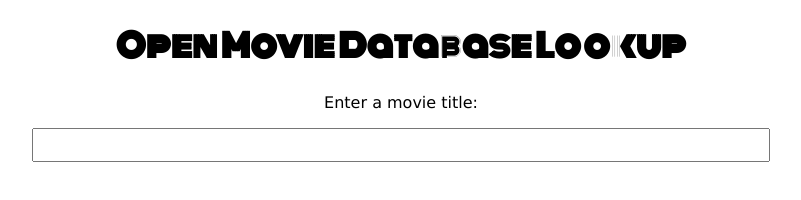
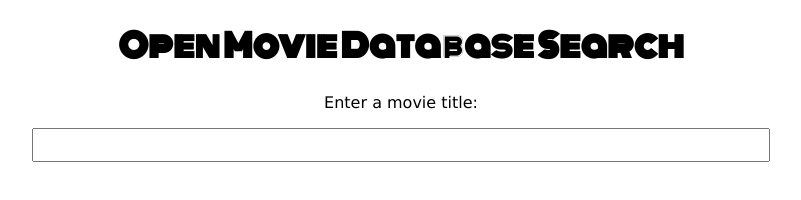
Before and after one commit to PaulSMilne/open_movies_database_lookup, a website: page index.html in a window 1280 px wide. Shown: the whole page, without its empty margins (239-1040 px from the left). Drawn offline with Linux system fonts and the light colour scheme.

Commit message:
commiting small changes before branching

```diff
--- a/index.html
+++ b/index.html
@@ -2,14 +2,14 @@
 <html lang="en">
 <meta charset="utf-8">
 <head>
-     <title>Open Movie Database Lookup</title>
+     <title>Open Movie Database Search</title>
      <script src="index.js"></script>
      <link rel="stylesheet" href="styles.css">
      <link href="https://fonts.googleapis.com/css?family=Monoton" rel="stylesheet">
 </head>
 <body>
 
-<h1>Open Movie Database Lookup</h1>
+<h1>Open Movie Database Search</h1>
 
 <section id="search">
 
```
